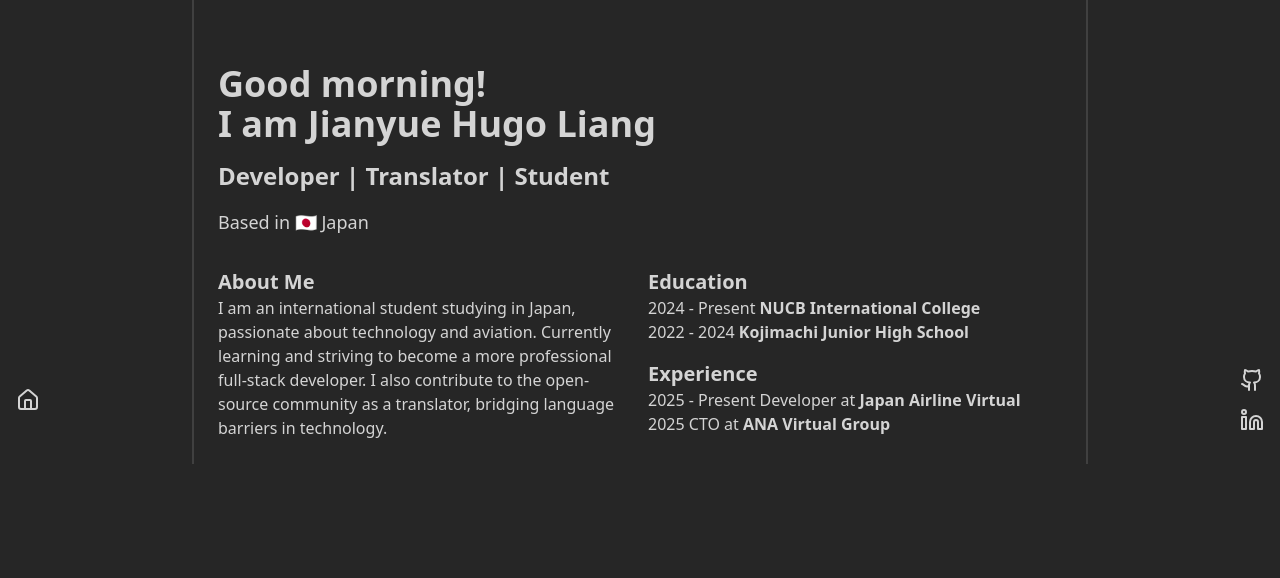
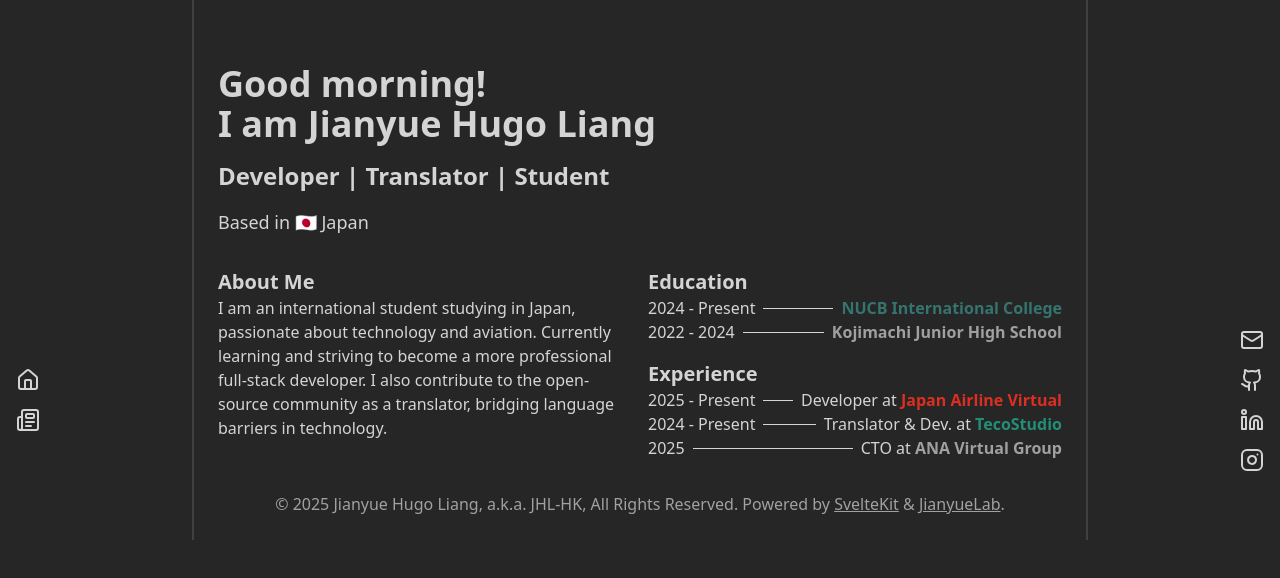
Before and after one commit to jhl-hk/profile, a SvelteKit app: page / in a window 1280 px wide. Shown: the top 578 px of the page. Built offline with nearby package versions, Linux system fonts and the light colour scheme.

Commit message:
Feat: Link & Experience

```diff
--- a/package.json
+++ b/package.json
@@ -5,6 +5,7 @@
 		"@eslint/compat": "^1.4.0",
 		"@eslint/js": "^9.36.0",
 		"@sveltejs/adapter-node": "^5.3.2",
+		"@sveltejs/enhanced-img": "^0.8.4",
 		"@sveltejs/kit": "^2.43.2",
 		"@sveltejs/vite-plugin-svelte": "^6.2.0",
 		"@tailwindcss/vite": "^4.1.13",
--- a/src/components/header.svelte
+++ b/src/components/header.svelte
@@ -1,7 +1,10 @@
 <script lang="ts">
-	import { Home } from 'lucide-svelte';
+	import { Home, Newspaper } from 'lucide-svelte';
 
-	const Navigation = [{ label: 'Home', icon: Home, path: '/' }];
+	const Navigation = [
+		{ label: 'Home', icon: Home, path: '/' },
+		{ label: 'Blog', icon: Newspaper, path: 'https://article.jhl.idv.hk' }
+	];
 </script>
 
 <!-- Header Absolute Positon on Left> -->
--- a/src/components/socialIcons.svelte
+++ b/src/components/socialIcons.svelte
@@ -1,9 +1,11 @@
 <script lang="ts">
-	import { Github, Linkedin } from 'lucide-svelte';
+	import { Github, Linkedin, Instagram, Mail } from 'lucide-svelte';
 
 	const Socials = [
-		{ label: 'GitHub', icon: Github, path: '#github' },
-		{ label: 'LinkedIn', icon: Linkedin, path: '#linkedin' }
+		{ label: 'Mail', icon: Mail, path: 'mailto:ja@jhl.hk' },
+		{ label: 'GitHub', icon: Github, path: 'https://github.com/jhl-hk' },
+		{ label: 'LinkedIn', icon: Linkedin, path: 'https://linkedin.com/in/jhl-hk' },
+		{ label: 'Instagram', icon: Instagram, path: 'https://instagram.com/jianyuehugo' }
 	];
 </script>
 
--- a/src/routes/+page.svelte
+++ b/src/routes/+page.svelte
@@ -1,5 +1,7 @@
 <script>
+	import Protrait from '$images/portrait.jpg';
 	const Hour = new Date().getHours();
+	const Year = new Date().getFullYear();
 
 	let greeting;
 	if (Hour < 12) {
@@ -12,12 +14,42 @@
 	}
 
 	const Education = [
-		{ time: '2024 - Present', name: 'NUCB International College' },
-		{ time: '2022 - 2024', name: 'Kojimachi Junior High School' }
+		{
+			time: '2024 - Present',
+			name: 'NUCB International College',
+			color: '#36746f',
+			web: 'https://ic.nucba.ac.jp'
+		},
+		{
+			time: '2022 - 2024',
+			name: 'Kojimachi Junior High School',
+			color: '#a0a0a0',
+			web: 'https://www.fureai-cloud.jp/kojimachi-j/'
+		}
 	];
+
 	const Experience = [
-		{ time: '2025 - Present', title: 'Developer', name: 'Japan Airline Virtual' },
-		{ time: '2025', title: 'CTO', name: 'ANA Virtual Group' }
+		{
+			time: '2025 - Present',
+			title: 'Developer',
+			name: 'Japan Airline Virtual',
+			color: '#dc2f21',
+			web: 'https://jalvirtual.com/'
+		},
+		{
+			time: '2024 - Present',
+			title: 'Translator & Dev.',
+			name: 'TecoStudio',
+			color: '#228E76',
+			web: 'https://tecostudio.cn'
+		},
+		{
+			time: '2025',
+			title: 'CTO',
+			name: 'ANA Virtual Group',
+			color: '#a0a0a0',
+			web: 'https://anavirtualgroup.com/'
+		}
 	];
 </script>
 
@@ -25,6 +57,9 @@
 	<h1 class="mt-8 py-2 text-4xl font-bold">{greeting} <br /> I am Jianyue Hugo Liang</h1>
 	<h2 class="py-2 text-2xl font-bold">Developer | Translator | Student</h2>
 	<p class="py-2 text-lg">Based in 🇯🇵 Japan</p>
+
+	<!-- Photo Section -->
+	<div></div>
 
 	<!-- Personal Information -->
 	<div class="mt-6 grid grid-cols-2 gap-4">
@@ -37,23 +72,56 @@
 				technology.
 			</p>
 		</div>
+
 		<div>
 			<h3 class="text-xl font-bold">Education</h3>
 			<ul>
 				{#each Education as item (item.name)}
-					<li>{item.time} <span class=" font-bold">{item.name}</span></li>
+					<li class="flex items-center gap-2">
+						<span class="whitespace-nowrap">{item.time}</span>
+						<div class="flex-1 border-t border-gray-300 dark:border-white/15"></div>
+						<span class="whitespace-nowrap">
+							<a href={item.web} target="_blank" class="font-bold" style="color: {item.color}">
+								{item.name}
+							</a>
+						</span>
+					</li>
 				{/each}
 			</ul>
 
 			<h3 class="mt-4 text-xl font-bold">Experience</h3>
 			<ul>
 				{#each Experience as item (item.name)}
-					<li>{item.time} {item.title} at <span class=" font-bold"> {item.name}</span></li>
+					<li class="flex items-center gap-2">
+						<span class="whitespace-nowrap">{item.time}</span>
+						<div class="flex-1 border-t border-gray-300 dark:border-white/15"></div>
+						<span class="whitespace-nowrap">
+							{item.title} at
+							<a
+								href={item.web}
+								target="_blank"
+								class="font-bold"
+								style="color: {item.color}; hover:text-neutral-400"
+							>
+								{item.name}
+							</a>
+						</span>
+					</li>
 				{/each}
 			</ul>
 		</div>
 	</div>
 
-	<!-- Blog -->
-	<div></div>
+	<p class="mt-8 text-center text-neutral-400">
+		&copy; {Year} Jianyue Hugo Liang, a.k.a. JHL-HK, All Rights Reserved. Powered by
+		<a
+			href="https://svelte.dev/"
+			class="underline transition-all duration-300 hover:text-neutral-300">SvelteKit</a
+		>
+		&
+		<a
+			href="https://jianyuelab.org"
+			class="underline transition-all duration-300 hover:text-neutral-300">JianyueLab</a
+		>.
+	</p>
 </div>
--- a/svelte.config.js
+++ b/svelte.config.js
@@ -10,7 +10,8 @@ const config = {
 		adapter: adapter(),
 		// Alias for quick import
 		alias: {
-			$components: './src/components'
+			$components: './src/components',
+			$images: './src/images'
 		}
 	}
 };
--- a/vite.config.ts
+++ b/vite.config.ts
@@ -1,7 +1,8 @@
 import tailwindcss from '@tailwindcss/vite';
 import { sveltekit } from '@sveltejs/kit/vite';
 import { defineConfig } from 'vite';
+import { enhancedImages } from '@sveltejs/enhanced-img';
 
 export default defineConfig({
-	plugins: [tailwindcss(), sveltekit()]
+	plugins: [tailwindcss(), sveltekit(), enhancedImages()]
 });
```
Also changed, not shown: src/app.css (+4 -4 lines), src/images/portrait.jpg (added), 1 other file (tests, documents, lock files or other folders).
